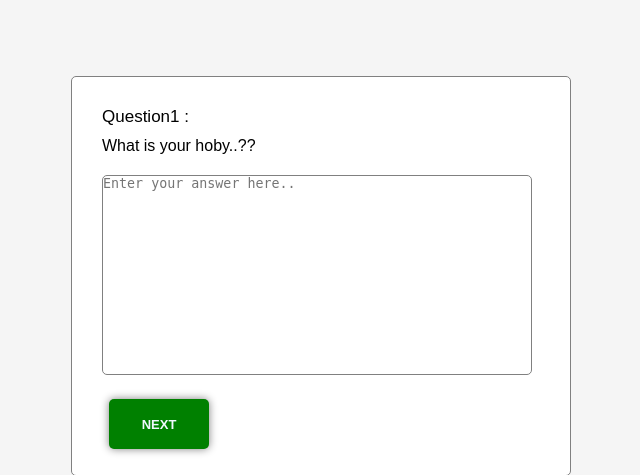
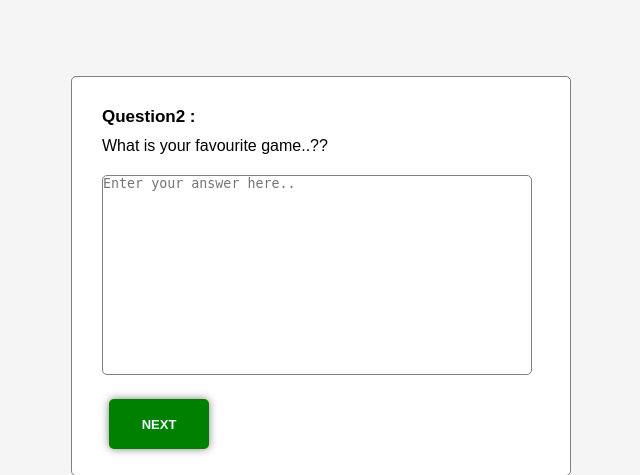
Before and after one commit to chemhunt/ChemHunt-1.0, a Django app: page /que2/ in a window 1280 px wide. Shown: the part 124-599 px from the top of the page, without its empty margins (319-959 px from the left). Run offline with Django 3.2, Linux system fonts and the light colour scheme; a user stored in the database is signed in.

Commit message:
Question Changed

```diff
--- a/formapp/templates/que2.html
+++ b/formapp/templates/que2.html
@@ -11,7 +11,7 @@
     <div class="content">
         <form action="/ans2/" method="POST">
             {% csrf_token %}
-            <p>Question1 :</p>What is your hoby..??
+            <h3>Question2 :</h3>What is your favourite game..??
             <br>
             <textarea name="answer2" placeholder="Enter your answer here.."></textarea>
             <br>
--- a/formapp/templates/que3.html
+++ b/formapp/templates/que3.html
@@ -11,7 +11,7 @@
     <div class="content">
         <form action="/ans3/" method="POST">
             {% csrf_token %}
-            <p>Question1 :</p>What is your hoby..??
+            <h3>Question1 :</h3>What is your future plan..??
             <br>
             <textarea name="answer3" placeholder="Enter your answer here.."></textarea>
             <br>
```
